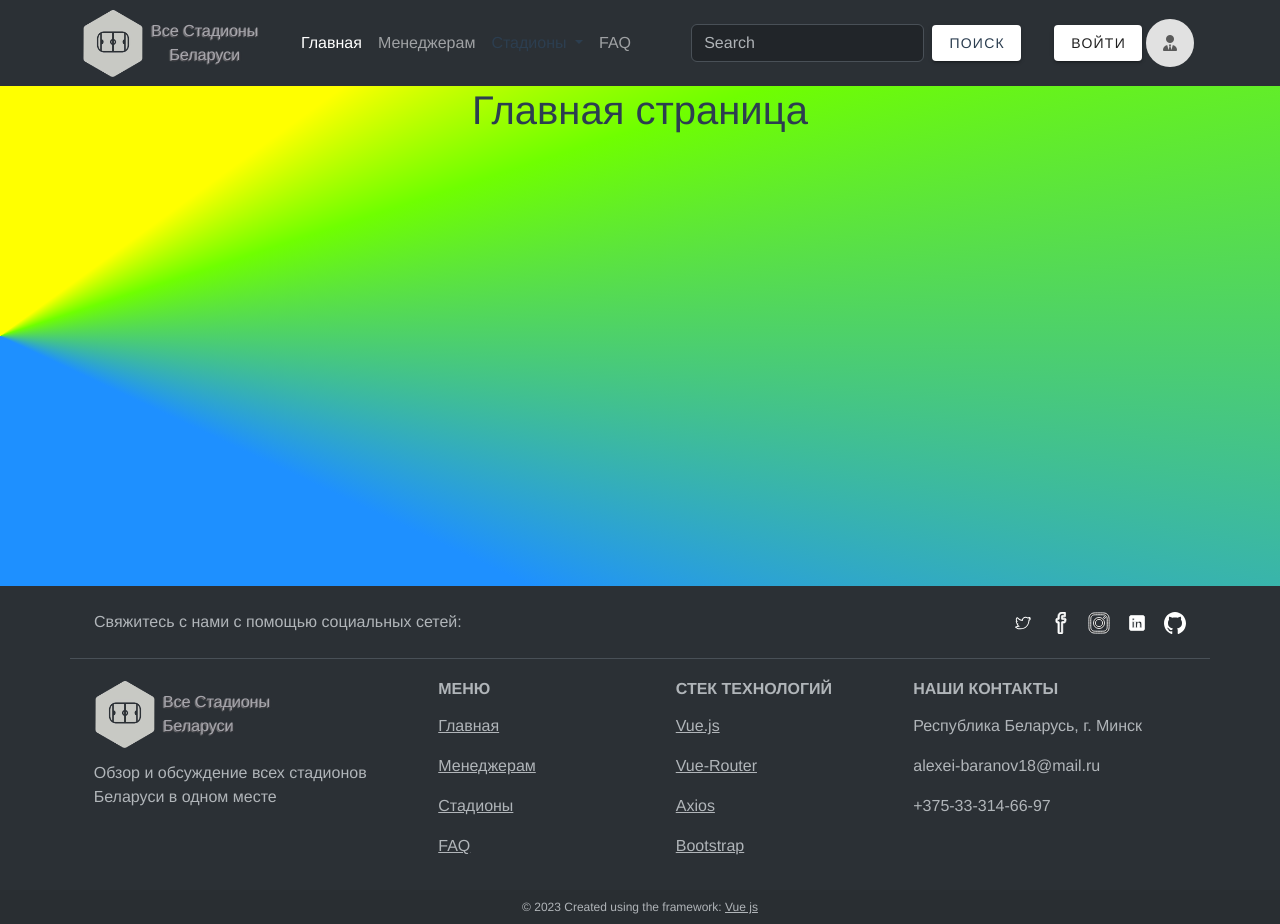
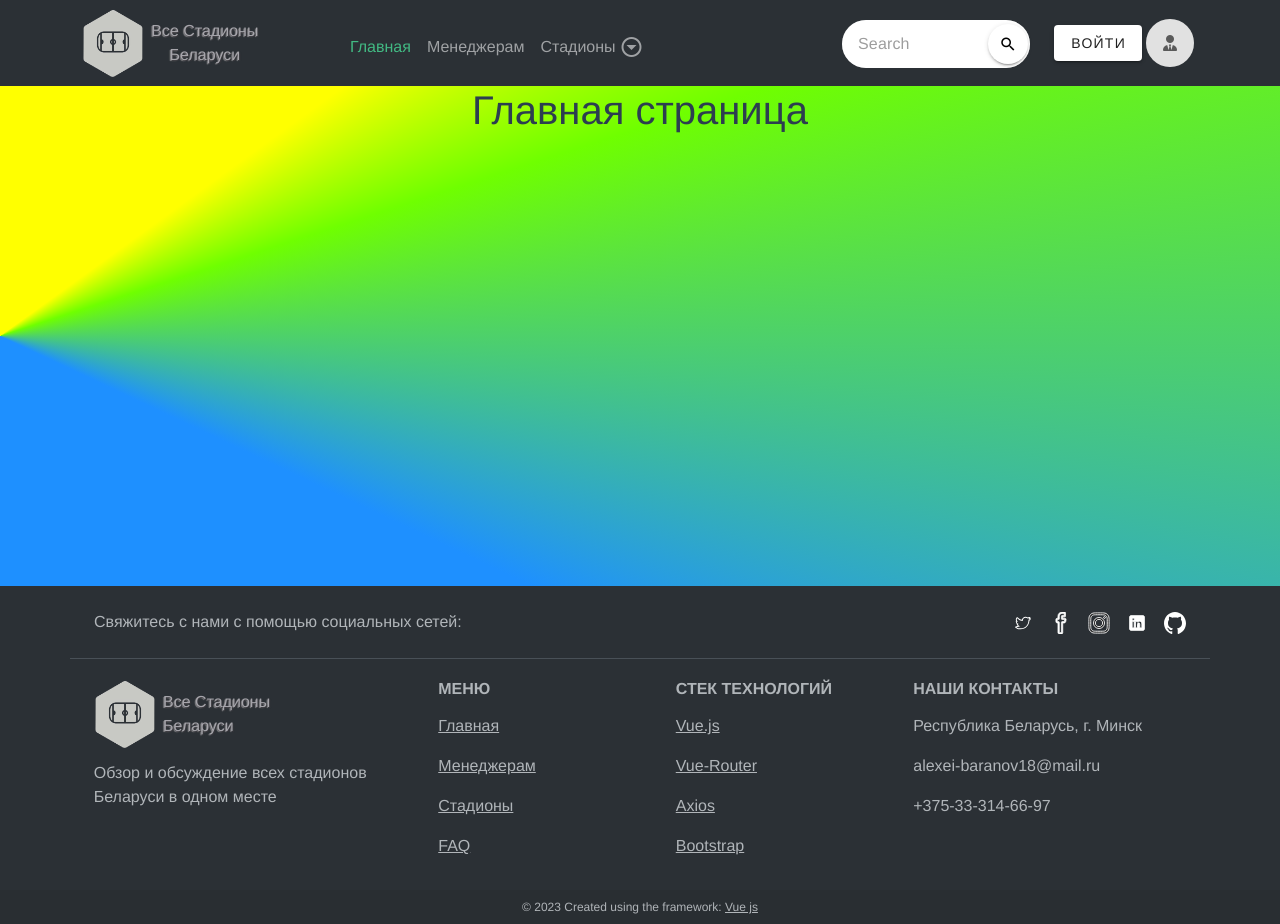
Before and after one commit to Baranov-alexei18/footbustikshop, a Vue app: page / in a window 1280 px wide. Built offline with nearby package versions, Linux system fonts and the light colour scheme; what vue-the-mask would draw is missing.

Commit message:
Added: SearchField

```diff
--- a/src/components/HeaderApp.vue
+++ b/src/components/HeaderApp.vue
@@ -1,9 +1,8 @@
 <template>
   <nav class="navbar navbar-expand-lg bg-body-tertiary" data-bs-theme="dark">
     <div class="container">
-      <div class="d-none d-md-flex">
+      <div class="d-none d-md-flex mr-5">
         <LogoApp />
-
       </div>
 
       <button
@@ -18,50 +17,50 @@
         <span class="navbar-toggler-icon"></span>
       </button>
 
-      <div class="col-4 collapse navbar-collapse" id="navbarSupportedContent">
-        <ul class="navbar-nav align-items-center mb-2 mb-lg-0 mx-auto">
-          <li class="nav-item">
-            <router-link class="nav-link active" aria-current="page" to="/"
+      <div class="collapse navbar-collapse ml-15" id="navbarSupportedContent">
+        <div class="d-flex align-items-center navList" id="nav-ul-content">
+          <ul class="navbar-nav align-items-center my-2 mb-lg-0 mx-auto">
+            <li>
+              <router-link class="nav-link" aria-current="page" to="/"
                 >Главная</router-link
               >
             </li>
-          <li class="nav-item">
-            <router-link class="nav-link" to="/manager">Менеджерам</router-link>
+            <li>
+              <router-link class="nav-link" to="/manager"
+                >Менеджерам</router-link
+              >
             </li>
-          <li class="nav-item dropdown">
-            <a
-              class="nav-link dropdown-toggle"
-              href="#"
-              role="button"
-              data-bs-toggle="dropdown"
-              aria-expanded="false"
+            <li class="d-flex nav-link px-0" style="align-items: center">
+              <router-link class="nav-link pr-1" to="/stadium">
+                Стадионы
+              </router-link>
+              <v-menu open-on-hover>
+                <template v-slot:activator="{ props }">
+                  <v-icon
+                    class="d-none d-md-flex mdi mdi-arrow-down-drop-circle-outline nav-link"
+                    v-bind="props"
                   >
-              Стадионы
-            </a>
-            <ul class="dropdown-menu">
-              <li v-for="region of regions" :key="region">
-                <router-link class="dropdown-item" to="/stadium">{{
-                  region
-                }}</router-link>
-              </li>
-            </ul>
-          </li>
-          <li class="nav-item">
-            <router-link class="nav-link" to="/question">FAQ</router-link>
+                  </v-icon>
+                </template>
+
+                <v-card>
+                  <v-layout>
+                    <v-list>
+                      <v-list-item v-for="region of regions" :key="region">
+                        <router-link class="dropdown-item" to="/stadium">
+                          {{ region }}
+                        </router-link>
+                      </v-list-item>
+                    </v-list>
+                  </v-layout>
+                </v-card>
+              </v-menu>
             </li>
           </ul>
         </div>
-      <div class="col-4 d-none d-lg-flex">
-        <form class="d-flex mx-auto" role="search">
-          <input
-            class="form-control me-2"
-            type="search"
-            placeholder="Search"
-            aria-label="Search"
-          />
-          <v-btn class="my-auto">Поиск</v-btn>
-        </form>
       </div>
+      <SearchField />
+
       <div class="user-name mr-3">
         {{ userName }}
       </div>
@@ -81,13 +80,16 @@
 <script>
 import LogoApp from "./ui-component/LogoApp.vue";
 import AvatarApp from "./ui-component/AvatarApp.vue";
+import SearchField from "./ui-component/SearchField.vue"
 
 import { mapGetters } from "vuex";
 
 export default {
-  components: { LogoApp, AvatarApp },
+  components: { LogoApp, AvatarApp, SearchField },
   data() {
     return {
+      isSearch: false,
+      dropDown: false,
       regions: [
         "Минск",
         "Минская область",
@@ -106,6 +108,52 @@ export default {
         return null;
       }
       return this.getUserData?.full_name;
+    },
+  },
+  methods: {
+    searchFocused(timeFraction) {
+      let inputSearch = document.getElementById("input-search");
+      //let navBar = document.getElementById("nav-ul-content");
+      let flag = false;
+      document.addEventListener("click", function (e) {
+        if (e.target.className == "v-field__input") {
+          flag = true;
+        } else {
+          flag = false;
+        }
+      });
+
+      this.animation({
+        duration: 500,
+        timing: function (timeFraction) {
+          return timeFraction;
+        },
+        draw: function (progress) {
+          if (flag) {
+            let dwidth = 200;
+            inputSearch.style.width = dwidth + progress * 760 + "px";
+          } else {
+            inputSearch.style.width = "200px";
+          }
+        },
+      });
+      return timeFraction;
+    },
+
+    animation({ timing, draw, duration }) {
+      let start = performance.now();
+
+      requestAnimationFrame(function animation(time) {
+        let timeFraction = (time - start) / duration;
+        if (timeFraction > 1) timeFraction = 1;
+
+        let progress = timing(timeFraction);
+        draw(progress);
+
+        if (timeFraction < 1) {
+          requestAnimationFrame(animation);
+        }
+      });
     },
   },
 };
@@ -131,4 +179,10 @@ export default {
 .user-name {
   color: white;
 }
+
+@media (min-width: 991px) {
+  .navList {
+    position: absolute;
+  }
+}
 </style>
--- /dev/null
+++ b/src/components/ui-component/SearchField.vue
@@ -0,0 +1,88 @@
+<template>
+  <div id="input-search" class="d-none d-md-flex input-search">
+    <v-text-field
+      v-model="searchInput"
+      v-model:focused="activeInput"
+      class="mt-0 pr-0 mr-3"
+      type="search"
+      placeholder="Search"
+      aria-label="Search"
+      variant="outlined"
+      rounded="xl"
+      base-color="white"
+      bg-color="white"
+      density="comfortable"
+      @update:focused="searchFocused(arguments)"
+    >
+      <template v-slot:append-inner>
+        <v-btn
+          class="my-auto p-0"
+          size="small"
+          rounded="xl"
+          icon="mdi mdi-magnify"
+          style="color: black; left: 10px"
+        >
+        </v-btn>
+      </template>
+    </v-text-field>
+  </div>
+</template>
+
+<script>
+export default {
+  data() {
+    return {
+      searchInput: null,
+      activeInput: false,
+    };
+  },
+  methods: {
+    searchFocused(timeFraction) {
+      let inputSearch = document.getElementById("input-search");
+      let active = this.activeInput;
+      this.animation({
+        duration: 500,
+        timing: function (timeFraction) {
+          return timeFraction;
+        },
+        draw: function (progress) {
+
+          if (active) {
+            let dwidth = 200;
+            inputSearch.style.width = dwidth + progress * 760 + "px";
+          } else {
+            inputSearch.style.width = "200px";
+          }
+        },
+      });
+      return timeFraction;
+    },
+
+    animation({ timing, draw, duration }) {
+      let start = performance.now();
+
+      requestAnimationFrame(function animation(time) {
+        let timeFraction = (time - start) / duration;
+        if (timeFraction > 1) timeFraction = 1;
+
+        let progress = timing(timeFraction);
+        draw(progress);
+
+        if (timeFraction < 1) {
+          requestAnimationFrame(animation);
+        }
+      });
+    },
+  },
+};
+</script>
+
+<style>
+.input-search {
+  width: 200px;
+  min-width: 200px;
+  max-height: 46px;
+  color: white;
+  z-index: 10;
+}
+</style>
```
Lines whose indentation alone changed are shown as unchanged.
